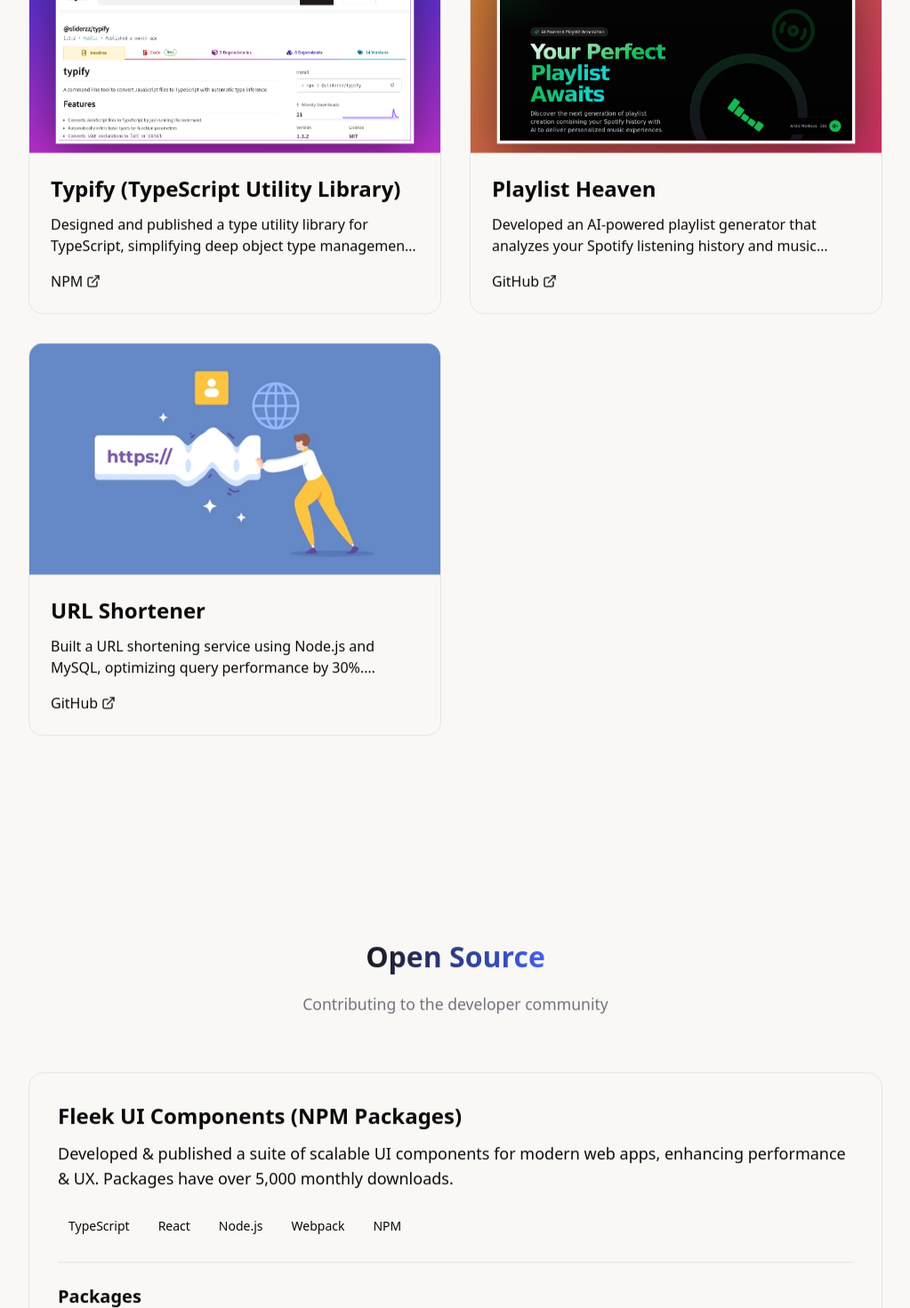
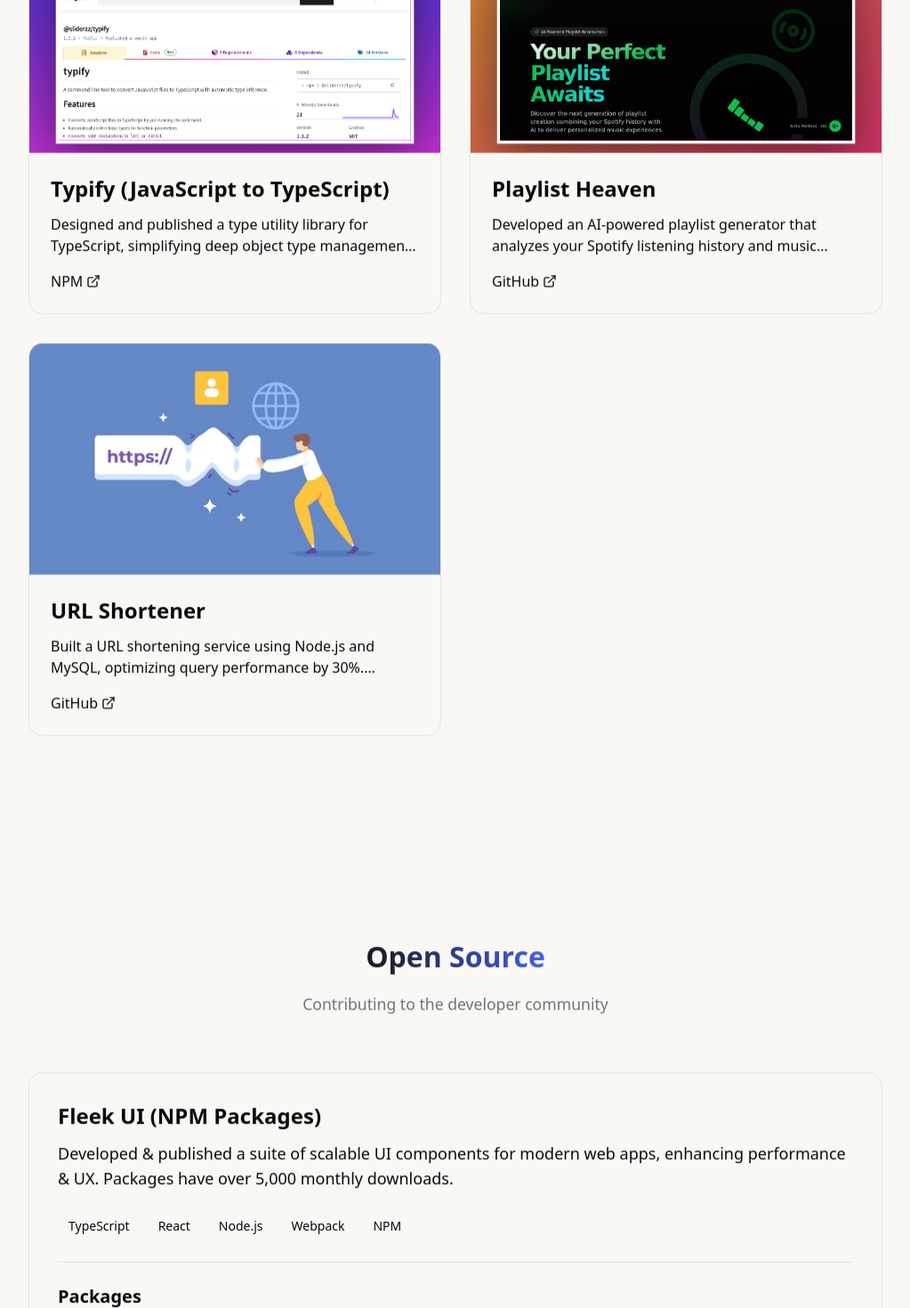
Before and after one commit to Shivam1303/portfolio, a Next.js app: page / in a window 1280 px wide. Shown: the part 3658-5128 px from the top of the page at 89% size, without its empty margins (128-1151 px from the left). Built offline with nearby package versions, Linux system fonts and the light colour scheme.

Commit message:
updated project data

```diff
--- a/src/data/profile.ts
+++ b/src/data/profile.ts
@@ -126,7 +126,7 @@
   ],
   openSourceContributions: [
     {
-      title: "Fleek UI Components (NPM Packages)",
+      title: "Fleek UI (NPM Packages)",
       description:
         "Developed & published a suite of scalable UI components for modern web apps, enhancing performance & UX. Packages have over 5,000 monthly downloads.",
       techStack: ["TypeScript", "React", "Node.js", "Webpack", "NPM"],
@@ -156,7 +156,7 @@
   ],
   projects: [
     {
-      title: "Typify (TypeScript Utility Library)",
+      title: "Typify (JavaScript to TypeScript)",
       description:
         "Designed and published a type utility library for TypeScript, simplifying deep object type management. Provides schema validation, deep type transformations, and type utilities, improving developer experience in TypeScript projects. Achieved 3,000+ monthly downloads.",
       image: "/projects/typify.png",
```
